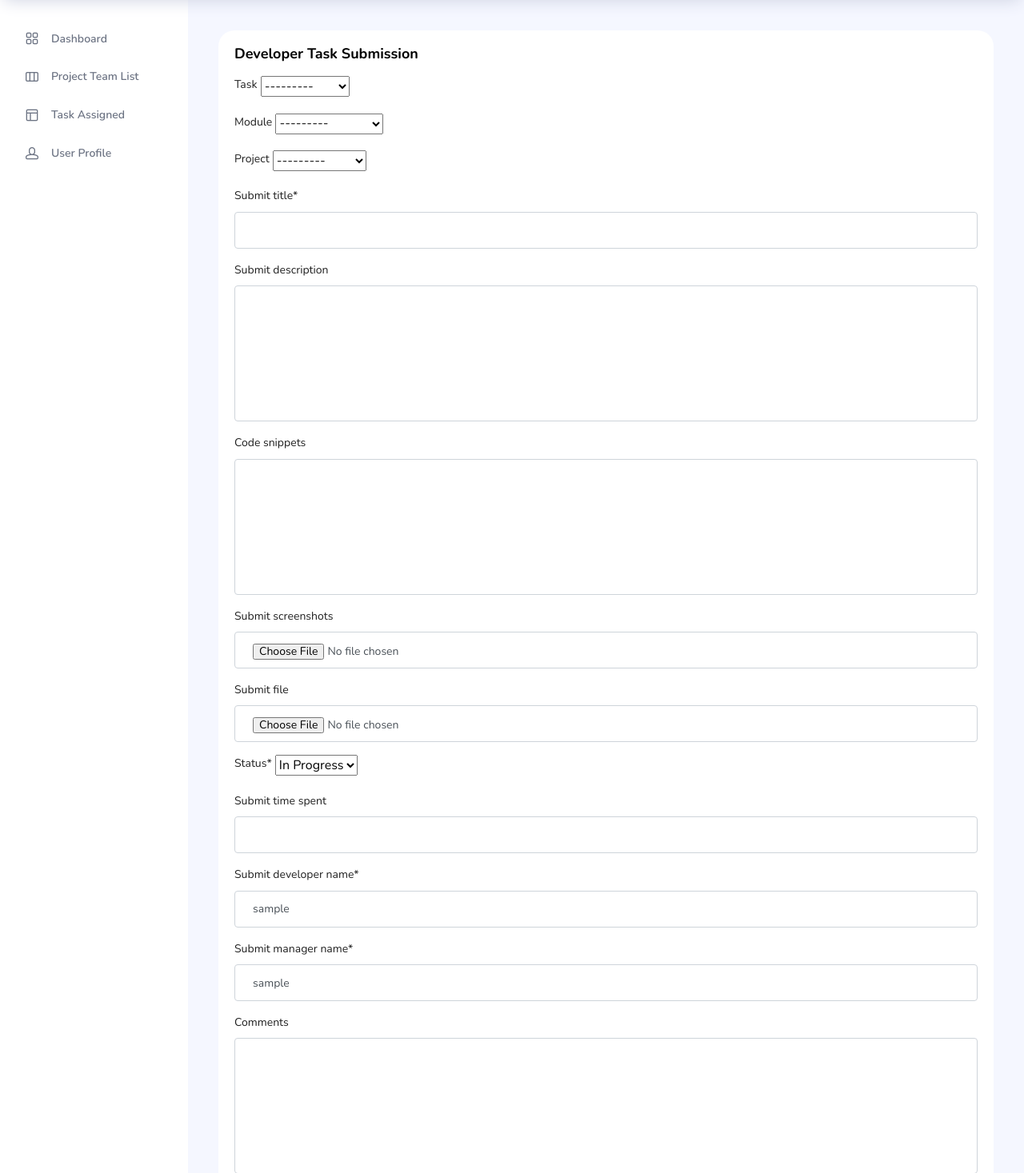
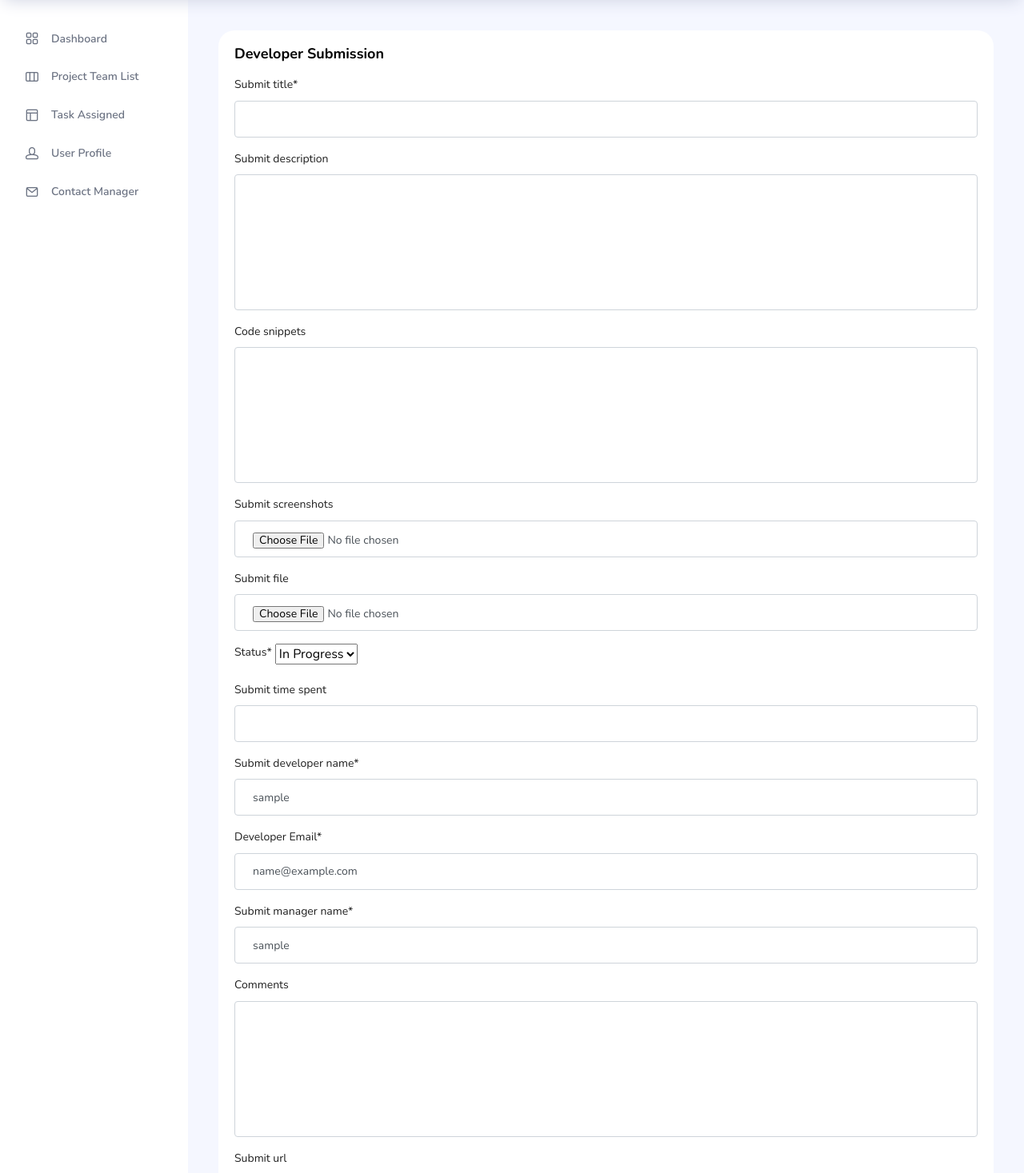
Before and after one commit to RushabhShahPrograms/timetracker_2023_Django, a Django app: page /project/developersubmit/ in a window 1280 px wide. Shown: the part 60-1527 px from the top of the page at 80% size. Run offline with Django 3.2, Linux system fonts and the light colour scheme; a user stored in the database is signed in; tables that the repository leaves empty hold one stand-in row (values such as "Sample post"); grey boxes marked "Sample" are stand-in pictures; style sheets or scripts are compiled from the project's sources; some libraries are stand-ins or nearby versions.

Commit message:
added contact with manager feature

```diff
--- a/timetracker/project/admin.py
+++ b/timetracker/project/admin.py
@@ -51,9 +51,9 @@ class User_TaskAdmin(admin.ModelAdmin):
 
 class Developer_SubmitAdmin(admin.ModelAdmin):
     save_on_top = True
-    list_display=('submit_title','task','module','project','submit_developer_name','submit_submit_date','status')
-    list_display_links=('submit_title','task','module','project','submit_developer_name')
-    search_fields=['submit_title','submit_developer_name','project','module','task','status','submit_file','submit_screenshots','submit_submit_date']
+    list_display=('submit_title','submit_developer_name','submit_submit_date','status')
+    list_display_links=('submit_title','submit_developer_name')
+    search_fields=['submit_title','submit_developer_name','status','submit_file','submit_screenshots','submit_submit_date']
     list_filter=('submit_submit_date','status')
 
 admin.site.register(Project,ProjectAdmin)
--- a/timetracker/project/forms.py
+++ b/timetracker/project/forms.py
@@ -8,6 +8,11 @@ from crispy_forms.layout import Submit
 from django.forms import CheckboxSelectMultiple
 from crispy_forms.bootstrap import PrependedText
 from crispy_forms.layout import Submit, Layout
+from django.core.mail import send_mail
+from django.template.loader import render_to_string
+from django.utils.html import strip_tags
+from django.core.mail import EmailMessage
+from django.template.defaultfilters import linebreaks
 
 class AddProjectsForm(form.ModelForm):
 
@@ -75,6 +80,9 @@ class DeveloperSubmitForm(forms.ModelForm):
     helper.form_method = 'POST'
     helper.add_input(Submit('submit', 'Submit'))
 
+    submit_developer_email = forms.EmailField(label='Developer Email', required=True)
+
+
     class Meta:
         model = Developer_Submit
         fields = '__all__'
@@ -85,8 +93,39 @@ class DeveloperSubmitForm(forms.ModelForm):
     def __init__(self, user, *args, **kwargs):
         super(DeveloperSubmitForm, self).__init__(*args, **kwargs)
         self.fields['submit_developer_name'].initial = user.username
-        self.fields['task'].queryset = Project_Task.objects.filter(user=user)
-        self.fields['module'].queryset = Project_Module.objects.filter(user=user)
-        self.fields['project'].queryset = Project_Team.objects.filter(user=user)
+        self.fields['submit_developer_email'].initial = user.email
         manager = User.objects.filter(is_manager=True).first()
         self.fields['submit_manager_name'].initial = manager.username
+        self.fields['submit_submit_date'].initial = timezone.now()
+
+    def send_email_to_manager(self):
+        subject = 'Developer Submission'
+        message = render_to_string('project/developer_submission_email.html', {'form': self})
+        plain_message = strip_tags(message)
+        manager = User.objects.filter(is_manager=True).first()
+        to_email = manager.email
+        sender_email = self.cleaned_data.get('submit_developer_email')
+
+        # Apply linebreaks filter to the message content
+        message_with_linebreaks = linebreaks(plain_message)
+
+        # Create EmailMessage object
+        email = EmailMessage(subject, message_with_linebreaks, sender_email, [to_email])
+        email.content_subtype = 'html'  # Set content type as HTML
+
+        # Attach submit_file if present
+        submit_file = self.cleaned_data.get('submit_file')
+        if submit_file:
+            file_name = submit_file.name
+            file_content = submit_file.read()
+            email.attach(file_name, file_content)
+
+        # Attach submit_screenshot if present
+        submit_screenshot = self.cleaned_data.get('submit_screenshots')
+        if submit_screenshot:
+            screenshot_name = submit_screenshot.name
+            screenshot_content = submit_screenshot.read()
+            email.attach(screenshot_name, screenshot_content)
+
+        # Send the email
+        email.send(fail_silently=False)
--- a/timetracker/project/models.py
+++ b/timetracker/project/models.py
@@ -191,9 +191,6 @@ status_choice = (("Completed","Completed"),
                  ("Pending","Pending"),
                  ("Cancelled","Cancelled"))
 class Developer_Submit(models.Model):
-    task = models.ForeignKey(Project_Task, on_delete=models.CASCADE,null=True,blank=True)
-    module = models.ForeignKey(Project_Module, on_delete=models.CASCADE,null=True,blank=True)
-    project = models.ForeignKey(Project, on_delete=models.CASCADE,null=True,blank=True)
     submit_title = models.CharField(max_length=200)
     submit_description = RichTextField(null=True,blank=True)
     code_snippets = RichTextField(null=True,blank=True)
@@ -203,6 +200,7 @@ class Developer_Submit(models.Model):
     submit_time_spent = models.DurationField(blank=True, null=True)
     submit_submit_date = models.DateTimeField(auto_now_add=True)
     submit_developer_name = models.CharField(max_length=100)
+    submit_developer_email = models.EmailField(null=True,blank=True)
     submit_manager_name = models.CharField(max_length=100)
     comments = RichTextField(null=True,blank=True)
     submit_url = models.URLField(blank=True, null=True)
--- a/timetracker/project/views.py
+++ b/timetracker/project/views.py
@@ -289,6 +289,7 @@ class DeveloperSubmitView(CreateView):
             submit = form.save(commit=False)
             submit.submit_developer_name = request.user.username
             submit.save()
+            form.send_email_to_manager()
             return redirect('developerpage')
         else:
             return render(request, self.template_name, {'form': form})
--- a/timetracker/templates/developer_navbar.html
+++ b/timetracker/templates/developer_navbar.html
@@ -84,5 +84,11 @@
             <span class="menu-title">User Profile</span>
           </a>
         </li>
+        <li class="nav-item">
+          <a class="nav-link" href="{% url 'developersubmit' %}" aria-expanded="false" aria-controls="auth">
+            <i class="icon-mail menu-icon"></i>
+            <span class="menu-title">Contact Manager</span>
+          </a>
+        </li>
       </ul>
     </nav>
--- a/timetracker/templates/project/developer_submit.html
+++ b/timetracker/templates/project/developer_submit.html
@@ -20,7 +20,7 @@
             <div class="col-12 grid-margin stretch-card">
               <div class="card">
                 <div class="card-body">
-                  <h4 class="card-title">Developer Task Submission</h4>
+                  <h4 class="card-title">Developer Submission</h4>
                   <form class="forms-sample" method="POST" enctype ="multipart/form-data">
                     {% csrf_token %}
                     <div class="form-group">
--- a/timetracker/templates/project/module_detail.html
+++ b/timetracker/templates/project/module_detail.html
@@ -52,6 +52,8 @@
                           <div class="badge badge-success">Completed</div>
                         {% elif modulesdetail.status == 'Pending' %}
                           <div class="badge badge-warning">Pending</div>
+                        {% elif modulesdetail.status == 'In Progress' %}
+                          <div class="badge badge-primary">In Progress</div>
                         {% else %}
                           <div class="badge badge-danger">Danger</div>
                         {% endif %}
--- a/timetracker/templates/project/project_detail.html
+++ b/timetracker/templates/project/project_detail.html
@@ -74,6 +74,8 @@
                           <div class="badge badge-success">Completed</div>
                         {% elif projectdetail.status == 'Pending' %}
                           <div class="badge badge-warning">Pending</div>
+                        {% elif projectdetail.status == 'In Progress' %}
+                          <div class="badge badge-primary">In Progress</div>
                         {% else %}
                           <div class="badge badge-danger">Danger</div>
                         {% endif %}
@@ -106,6 +108,8 @@
                                     <div class="badge badge-success">Completed</div>
                                   {% elif t.status == 'Pending' %}
                                     <dv class="badge badge-warning">Pending</div>
+                                  {% elif t.status == 'In Progress' %}
+                                    <div class="badge badge-primary">In Progress</div>
                                   {% else %}
                                     <div class="badge badge-danger">Cancelled</div>
                                   {% endif %}
@@ -118,7 +122,6 @@
                           </table>
                         </div>
                       </div>
-                        <button class="btn btn-primary" href="#"><i class="ti-bar-chart"></i> View Modules</button>
                   </div>
                 </div>
               </div>
--- a/timetracker/templates/project/task_detail.html
+++ b/timetracker/templates/project/task_detail.html
@@ -51,6 +51,8 @@
                                         <div class="badge badge-success">Completed</div>
                                         {% elif tasksdetail.status == 'Pending' %}
                                         <div class="badge badge-warning">Pending</div>
+                                        {% elif tasksdetail.status == 'In Progress' %}
+                                        <div class="badge badge-primary">In Progress</div>
                                         {% else %}
                                         <div class="badge badge-danger">Danger</div>
                                         {% endif %}
```
Also changed, not shown: timetracker/templates/project/developer_submission_email.html (added, +25 -0 lines), timetracker/project/migrations/0026_developer_submit_submit_developer_email.py (added), timetracker/project/migrations/0027_alter_developer_submit_submit_developer_email.py (added), timetracker/project/migrations/0028_auto_20230522_1851.py (added), 1 other file.
